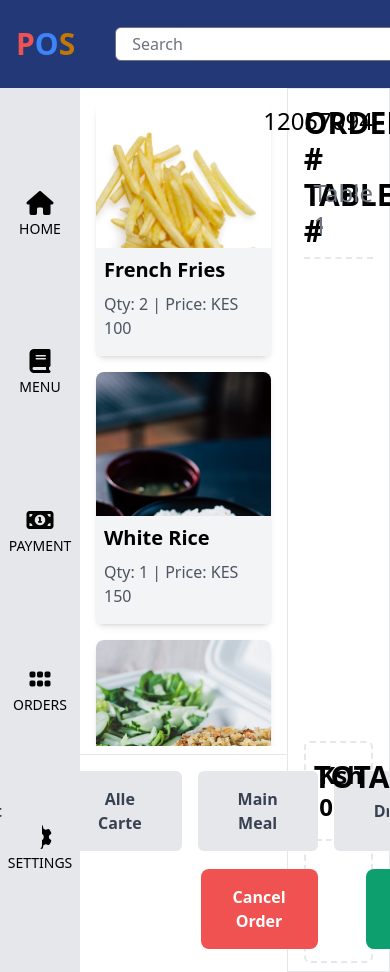
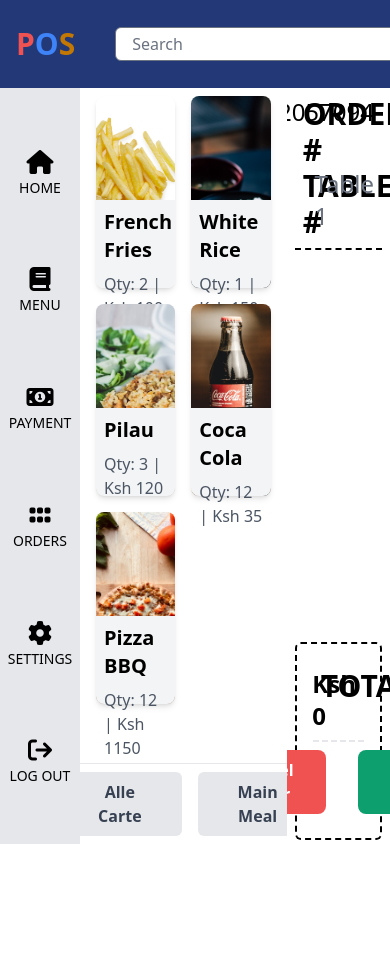
Before and after one commit to richard9809/restaurant-stack, a React (Vite) app: page /orders/table/1 in a window 390 px wide. Shown: the top 972 px of the page. After the commit the page ends 844 px from the top, so only its background shows below. Built offline with nearby package versions, Linux system fonts and the light colour scheme.

Commit message:
CH7
Signed-off-by: richard9809 <richard.ndisya@strathmore.edu>

```diff
--- a/src/App.jsx
+++ b/src/App.jsx
@@ -1,13 +1,31 @@
-import Navbar from "./Component/Navbar"
-import Sidebar from "./Component/Sidebar"
+import { Route, Routes } from 'react-router-dom';
+import Navbar from "./Component/Navbar";
+import Sidebar from "./Component/Sidebar";
+import Home from './Pages/Home';
+import Menu from './Pages/Menu';
+import Payment from './Pages/Payment';
+import Orders from './Pages/Orders';
+import MakeOrder from './Pages/MakeOrder';
 
 function App() {
 
   return (
-    <div className="flex flex-col h-screen">
-      <Navbar />
-      <div className="flex-1 flex">
-        <Sidebar />
+    <div className='app'>
+      <header className='navbar'>
+        <Navbar />
+      </header>
+      <div className='content-wrapper '>
+        <aside className='sidebar'>
+          <Sidebar />
+        </aside>
+        <main className='content'>
+          <Routes>
+            <Route path='/' element={<Home />} />
+            <Route path='/menu' element={<Menu />} />
+            <Route path="/orders" element={<Orders />} />
+            <Route path='/orders/table/:id' element={<MakeOrder />} />
+          </Routes>
+        </main>
       </div>
     </div>
   )
--- a/src/Component/Category.jsx
+++ b/src/Component/Category.jsx
@@ -12,15 +12,15 @@ const Category = () => {
       ];
 
   return (
-    <footer className='mt-4 px-6'>
+    <footer className='px-6'>
         <div className='flex justify-center'>
           {categories.map((category) => (
               <button
-              key={category.id}
-              className={`bg-gray-200 hover:bg-gray-300 text-gray-700 font-semibold rounded-md py-4 px-10 mr-4 ${selectedCategory === category.name ? 'bg-blue-500 text-white' : ''}`}
-              onClick={() => handleCategoryClick(category.name)}
+                key={category.id}
+                className={`bg-gray-200 hover:bg-gray-300 text-gray-700 font-semibold rounded-md py-2 px-10 mr-4 ${selectedCategory === category.name ? 'bg-blue-500 text-white' : ''}`}
+                onClick={() => handleCategoryClick(category.name)}
               >
-              {category.name}
+                {category.name}
               </button>
           ))}
         </div>
--- a/src/Component/MenuItem.jsx
+++ b/src/Component/MenuItem.jsx
@@ -1,3 +1,5 @@
+'use client';
+import { Card } from 'flowbite-react';
 import React, { useState } from 'react';
 
 const MenuItem = ({ menu, onItemClick }) => {
@@ -8,6 +10,8 @@ const MenuItem = ({ menu, onItemClick }) => {
       backgroundSize: 'cover',
       backgroundPosition: 'center',
       outline: isSelected ? '3px solid #3B82F6' : 'none',
+      position: 'relative',
+      height: '12rem',
     };
 
     const handleItemClick = () => {
@@ -17,15 +21,16 @@ const MenuItem = ({ menu, onItemClick }) => {
 
     return (
 
-      <div className="bg-white rounded-lg shadow-md" onClick={handleItemClick} style={cardStyle}>
-        <div className="w-full h-36 rounded-t-md"></div>
-        <div className="bg-gray-100 p-2">
+      <div className="bg-white rounded-lg shadow-md cursor" onClick={handleItemClick} style={cardStyle}>
+        <div className="w-full h-24 rounded-t-md"></div>
+        <div className="bg-gray-100 p-2 rounded-b-lg" style={{ position: "absolute", bottom: 0, width: "100%", height: "5.5rem"}}>
           <h3 className="text-xl font-semibold mb-2">{menu.name}</h3>
           <p className="text-gray-600 mb-2">
-            Qty: {menu.quantity} | Price: KES {menu.price}
+            Qty: {menu.quantity} | Ksh {menu.price}
           </p>
         </div>
       </div>
+
     );
   };
 
--- a/src/Component/MenuList.jsx
+++ b/src/Component/MenuList.jsx
@@ -3,7 +3,7 @@ import MenuItem from './MenuItem'
 
 const MenuList = ({ menus, onItemClick }) => {
   return (
-    <div className="grid grid-cols-1 md:grid-cols-3 lg:grid-cols-5 gap-4 py-2 px-2">
+    <div className="grid grid-cols-2 md:grid-cols-3 lg:grid-cols-5 gap-4 py-2 px-4">
       {menus.map((menu) => (
         <MenuItem key={menu.id} menu={menu} onItemClick={onItemClick} />
       ))}
--- a/src/Component/NewOrderList.jsx
+++ b/src/Component/NewOrderList.jsx
@@ -1,5 +1,6 @@
 import React, { useEffect, useState } from 'react'
-import NewOrderItem from './NewOrderItem'
+import NewOrderItem from './NewOrderItem';
+import '../custom.css';
 
 const NewOrderList = ({ id, selectedMenus }) => {
   const [orderNumber, setOrderNumber] = useState('');
@@ -32,15 +33,6 @@ const NewOrderList = ({ id, selectedMenus }) => {
 
     //   Function for updating the order list when a new menu is selected
   useEffect(() => {
-    // const updatedItems = selectedMenus.map((menu) => ({
-    //     menuId: menu.id,
-    //     name: menu.name,
-    //     quantity: 1,
-    //     price: menu.price,
-    //     image: menu.image,
-    // }));
-    // setOrderItems(updatedItems);
-
     const updatedItems = selectedMenus.map((menu) => {
         const existingItem = orderItems.find((item) => item.menuId === menu.id);
         if (existingItem) {
@@ -76,8 +68,8 @@ const NewOrderList = ({ id, selectedMenus }) => {
     const formattedTotal = total.toLocaleString(); // Format total with commas
 
   return (
-    <div className='flex flex-col gap-4'>
-        <div className='border-b-2 border-dashed py-2'>
+    <div class="container">
+        <div class="top-container">
             <div className='grid grid-cols-2'>
                 <h2 className='text-3xl font-semibold'>ORDER #</h2>
                 <p className='flex justify-end text-2xl'>{orderNumber}</p>
@@ -88,25 +80,25 @@ const NewOrderList = ({ id, selectedMenus }) => {
             </div>
         </div>
 
-        <div className='new-order'>
+        <div class="new-order">
             {orderItems.map((orderItem) => (
                 <NewOrderItem key={orderItem.menuId} item={orderItem} onQuantityChange={handleQuantityChange} />
             ))}
         </div>
 
-        <div className='flex flex-col gap-4 border-2 border-dashed rounded-md'>
-            <div className='py-4 px-2 border-b-2 border-dashed'>
+        <div class="total-container">
+            <div className='py-2 px-2 border-b-2 border-dashed'>
                 <div className='grid grid-cols-2'>
                     <h3 className='text-3xl font-bold'>TOTAL</h3>
                     <p className='flex justify-end text-2xl font-semibold'>Ksh {formattedTotal}</p>
                 </div>
             </div>
 
-            <div className='py-3 flex justify-center gap-8'>
-                <button className="bg-red-500 hover:bg-red-700 text-white font-bold py-4 px-8 rounded-lg mr-4">
+            <div className='flex justify-center gap-8 py-2'>
+                <button className="bg-red-500 hover:bg-red-700 text-white font-bold py-2 px-8 rounded-lg ">
                     Cancel Order
                 </button>
-                <button className="bg-green-500 hover:bg-green-700 text-white font-bold py-4 px-8 rounded-lg">
+                <button className="bg-green-500 hover:bg-green-700 text-white font-bold py-2 px-8 rounded-lg">
                     Send Order
                 </button>
             </div>
--- a/src/Component/Sidebar.jsx
+++ b/src/Component/Sidebar.jsx
@@ -1,31 +1,16 @@
 import React from 'react';
 import SidebarItem from './SidebarItem';
-import { Route, Routes } from 'react-router-dom';
-import Home from '../Pages/Home';
-import Menu  from '../Pages/Menu';
-import Payment from '../Pages/Payment';
-import Orders from '../Pages/Orders';
-import MakeOrder from '../Pages/MakeOrder';
 
 const Sidebar = () => {
   return (
-    <>
-      <div className="bg-gray-200 h-90 w-20 flex flex-col justify-evenly">
+    <div className="bg-gray-200 w-20 h-full flex flex-col justify-evenly">
       <SidebarItem icon={<i className="fa fa-home" />} name="HOME" to="/" />
       <SidebarItem icon={<i className="fa fa-book" />} name="MENU" to="/menu" />
       <SidebarItem icon={<i className="fa fa-money" />} name="PAYMENT" to="/payment" />
       <SidebarItem icon={<i className="fa fa-grip" />} name="ORDERS" to="/orders" />
       <SidebarItem icon={<i className="fa fa-cog" />} name="SETTINGS" />
+      <SidebarItem icon={<i className="fa fa-arrow-right-from-bracket" />} name="LOG OUT" />
     </div>
-
-      <Routes>
-        <Route path="/" element={<Home />} />
-        <Route path="/menu" element={<Menu />} />
-        <Route path="/payment" element={<Payment />} />
-        <Route path="/orders" element={<Orders />} />
-        <Route path='/orders/table/:id' element={<MakeOrder />} />
-      </Routes>
-    </>
   );
 };
 
--- a/src/Component/TableList.jsx
+++ b/src/Component/TableList.jsx
@@ -5,8 +5,8 @@ const TableList = ({ tables, onTableClick }) => {
 
   return (
     <div>
-        <h2 className='pb-2 border-b border-gray-400 text-4xl'>Table List</h2>
-        <div className='grid grid-cols-5 gap-4 my-4'>
+        <h2 className='pb-2 px-4 border-b border-gray-400 text-4xl'>Table List</h2>
+        <div className='grid lg:grid-cols-5 md:grid-cols-3 sm:grid-cols-2 gap-4 my-4 px-4'>
             {tables.map((table) => (
                 <TableItem
                     key={table.id}
--- a/src/Pages/Home.jsx
+++ b/src/Pages/Home.jsx
@@ -22,7 +22,7 @@ const Home = () => {
   };
 
   return (
-    <div className='h-90 w-screen my-4 mx-8'>
+    <div >
       <TableList tables={tables} onTableClick={handleTableClick} />
     </div>
   )
--- a/src/Pages/MakeOrder.jsx
+++ b/src/Pages/MakeOrder.jsx
@@ -30,18 +30,18 @@ const MakeOrder = () => {
   };
 
   return (
-    <div className='grid grid-cols-3 w-full'>
-        <div className='col-span-2'>
-            <div className='order-menu mx-2 my-2'>
-              <MenuList menus={menus} onItemClick={handleItemClick} />
-            </div>
-            <div className='border-t'>
-                <Category />
-            </div>
+    <div className='makeOrder-page'>
+      <div className='makeOrder-section-1 col-span-2 flex flex-col'>
+        <div className='makeOrder-container'>
+          <MenuList menus={menus} onItemClick={handleItemClick} />
         </div>
-        <div className='border px-4 py-2'>
-          <NewOrderList id={id} selectedMenus={selectedMenus} />
+        <div className='border-t py-2'>
+          <Category />
         </div>
+      </div>
+      <div className='makeOrder-section-2 px-2'>
+        <NewOrderList id={id} selectedMenus={selectedMenus} />
+      </div>
     </div>
   )
 }
--- a/src/Pages/Menu.jsx
+++ b/src/Pages/Menu.jsx
@@ -9,6 +9,7 @@ const Menu = () => {
     { id: 2, name: 'White Rice', category: 'Alle Carte', image: '../../images/white-rice.jpg', quantity: 1, price: 150 },
     { id: 3, name: 'Pilau', category: 'Main Meal', image: '../../images/pilau.jpg', quantity: 3, price: 120 },
     { id: 4, name: 'Coca Cola', category: 'Drinks', image: '../../images/soda.jpg', quantity: 12, price: 35 },
+    { id: 5, name: 'Pizza BBQ', category: 'Main Meal', image: '../../images/pizza.jpg', quantity: 12, price: 1150 },
 
   ];
 
@@ -20,14 +21,13 @@ const Menu = () => {
   };
 
   return (
-    <div className='flex flex-col min-h-90 w-screen my-4 mx-12'>
-
-      <div className='flex-grow mx-12 scrollable-container p-4 border rounded'>
+    <div className='menu-page'>
+      <div className='menu-container'>
         <MenuList menus={menus} />
       </div>
-
-      <Category />
-
+      <div className='category-container py-1 border-t'>
+        <Category />
+      </div>
     </div>
   )
 }
--- a/src/custom.css
+++ b/src/custom.css
@@ -1,17 +1,118 @@
-.scrollable-container {
-    max-height: 630px; /* Set the maximum height as needed */
-    overflow-y: auto;
-    scroll-behavior: smooth;
+* {
+  box-sizing: border-box;
+  margin: 0;
+  padding: 0;
 }
 
-.order-menu{
-  height: 650px; /* Set the maximum height as needed */
+body, html{
+  height: 100vh;
+  margin: 0;
+}
+
+.app{
+  display: flex;
+  flex-direction: column;
+  height: 100vh;
+}
+
+.content-wrapper{
+  display: flex;
+  flex: 1;
+  overflow: hidden;
+}
+
+.content {
+  flex: 1;
+  /* padding: .5rem 0; */
+}
+
+.menu-page{
+  display: flex;
+  flex-direction: column;
+  height: 100%;
+}
+
+.menu-container {
+  flex: 1;
+  overflow-y: auto;
+  scroll-behavior: smooth;
+}
+
+.category-container{
+  height: 50px;
+}
+
+.makeOrder-page {
+  display: grid;
+  grid-template-columns: repeat(3, 1fr);
+  height: 100%;
+}
+
+.makeOrder-section-1 {
+  height: 100%;
+  overflow: hidden;
+}
+
+.makeOrder-section-2{
+  height: 100%;
+  overflow: hidden;
+}
+
+.makeOrder-container{
+  flex: 1;
+  overflow-y: auto;
+  scroll-behavior: smooth;
+}
+
+.container {
+  display: flex;
+  flex-direction: column;
+  gap: 1rem;
+  height: 100%;
+}
+
+.top-container {
+  border-bottom: 2px dashed;
+  padding: 0.5rem;
+}
+
+.new-order {
+  flex-grow: 1;
+  overflow-y: auto;
+}
+
+.total-container {
+  border: 2px dashed;
+  border-radius: 0.375rem;
+  padding: 1rem;
+  margin-bottom: .25rem;
+}
+
+.order-image {
+  width: 2.5rem;
+  height: 3rem;
+}
+
+/* .order-menu{
+  height: 572px;
   overflow-y: auto;
   scroll-behavior: smooth;
 }
 
 .new-order{
-  height: 450px; /* Set the maximum height as needed */
+  height: 450px;
   overflow-y: auto;
   scroll-behavior: smooth;
+} */
+
+.cursor{
+  cursor: pointer;
 }
+
+.h-inherit {
+  height: inherit;
+}
+
+.w-inherit {
+  width: inherit;
+}
```
Also changed, not shown: src/Component/NewOrderItem.jsx (+9 -9 lines). Lines whose indentation alone changed are shown as unchanged.
